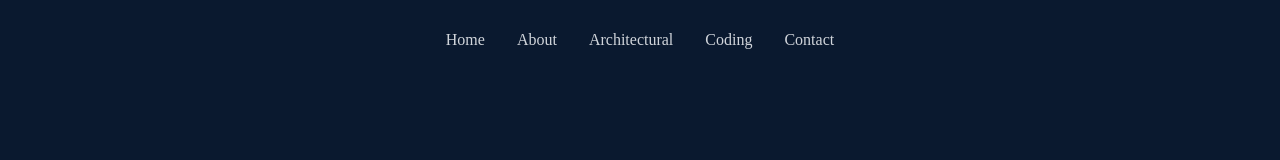
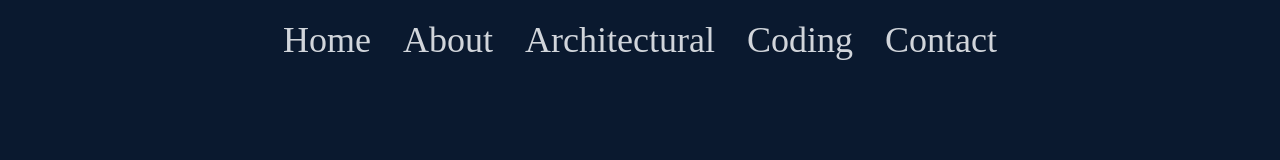
Before and after one commit to Mabsky05/portfolio_react, a React (Create React App) app: page /coding in a window 1280 px wide. Shown: the top 160 px of the page. Built offline with nearby package versions, Linux system fonts and the light colour scheme.

Commit message:
Added framer motion

```diff
--- a/package.json
+++ b/package.json
@@ -7,6 +7,7 @@
     "@testing-library/jest-dom": "^5.16.4",
     "@testing-library/react": "^13.1.1",
     "@testing-library/user-event": "^13.5.0",
+    "framer-motion": "^6.4.2",
     "gh-pages": "^3.2.3",
     "react": "^18.0.0",
     "react-dom": "^18.0.0",
--- a/src/App.js
+++ b/src/App.js
@@ -1,5 +1,6 @@
-import { BrowserRouter as Router, Routes, Route } from 'react-router-dom';
+import { BrowserRouter as Router, Routes, Route, useLocation } from 'react-router-dom';
 
+import AnimatedRoutes from "./components/AnimatedRoutes"
 import Navbar from "./components/Navbar";
 import Home from "./components/Home"
 import About from "./components/About";
@@ -9,18 +10,12 @@ import Contact from "./components/Contact";
 
 
 function App() {
+
   return (
     <Router>
       <Navbar/>
-        <Routes>
-          <Route path="/" element={<Home />}/>
-          <Route path="/about" element={<About />}/>
-          <Route path="/arch" element={<Architectural />}/>
-          <Route path="/coding" element={<Coding />}/>
-          <Route path="/contact" element={<Contact />}/>
-        </Routes>
+      <AnimatedRoutes />
     </Router>
-
   );
 }
 
--- a/src/components/About.js
+++ b/src/components/About.js
@@ -1,8 +1,16 @@
 import React from 'react'
+import {motion} from "framer-motion"
 
 const About = () => {
   return (
-    <div name='about' className='w-full h-screen bg-[#0a192f] text-gray-300'>
+    <motion.div name='about' className='w-full h-screen bg-[#0a192f] text-gray-300'
+
+
+    initial={{x: 300, opacity: 0}}
+    animate={{x: 0, opacity: 1}}
+    transition={{duration: 1}}
+    exit={{x: -300, opacity:0}}
+    >
         <div className='flex flex-col justify-center items-center w-full h-full'>
             <div className='max-w-[1000px] w-full grid grid-cols-2 gap-8'>
                 <div className='sm:text-right pb-8 pl-4'>
@@ -28,7 +36,7 @@ const About = () => {
                 </div>
             </div>
         </div>
-    </div>
+    </motion.div>
   )
 }
 
--- /dev/null
+++ b/src/components/AnimatedRoutes.js
@@ -0,0 +1,30 @@
+import React from 'react'
+import { BrowserRouter as Router, Routes, Route, useLocation } from 'react-router-dom';
+
+import Navbar from "./Navbar";
+import Home from "./Home"
+import About from "./About";
+import Coding from "./Coding";
+import Architectural from "./Architectural";
+import Contact from "./Contact";
+
+import {AnimatePresence} from "framer-motion"
+
+function AnimatedRoutes() {
+    const location = useLocation();
+
+  return (
+    <AnimatePresence>
+      <Routes location={location} key={location.pathname}>
+        {/* <Route element={<Navbar/>}/> */}
+        <Route path="/" element={<Home />}/>
+        <Route path="/about" element={<About />}/>
+        <Route path="/arch" element={<Architectural />}/>
+        <Route path="/coding" element={<Coding />}/>
+        <Route path="/contact" element={<Contact />}/>
+      </Routes>
+    </AnimatePresence>
+  )
+}
+
+export default AnimatedRoutes
--- a/src/components/Architectural.js
+++ b/src/components/Architectural.js
@@ -1,9 +1,13 @@
 import React from 'react'
+import {motion} from 'framer-motion'
 import Logo from '../assets/logo.jpg'
 
 const Architectural = () => {
   return (
-    <div name='work' className='w-full md:h-screen text-gray-300 bg-[#0a192f]'>
+    <motion.div name='work' className='w-full md:h-screen text-gray-300 bg-[#0a192f]'
+    initial={{opacity: 0}}
+    animate={{opacity: 1}}
+    exit={{opacity:0}}>
         <div className='max-w-[1000px] mx-auto p-4 flex flex-col justify-center w-full h-full'>
             <div className='pb-8'>
             <p className='text-4xl font-bold inline border-b-4 text-gray-300 border-pink-600'>Work</p>
@@ -60,12 +64,10 @@ const Architectural = () => {
                                 </button>
                             </a>
                         </div>
-
-
                 </div>
             </div>
         </div>
-    </div>
+    </motion.div>
   )
 }
 
--- a/src/components/Coding.js
+++ b/src/components/Coding.js
@@ -1,9 +1,14 @@
 import React from 'react'
+import {motion} from 'framer-motion'
 // import image_name from '../assets/image_name.jpg'
 
 const Coding = () => {
   return (
-    <div name='skills' className='w-full h-screen bg-[#0a192f] text-gray-300'>
+    <motion.div name='skills' className='w-full h-screen bg-[#0a192f] text-gray-300'
+    initial={{opacity: 0}}
+    animate={{opacity: 1}}
+    exit={{opacity:0}}
+    >
       {/* Container */}
       <div className='max-w-[1000px] mx-auto p-4 flex flex-col justify-center w-full h-full'>
 
@@ -39,7 +44,7 @@ const Coding = () => {
           </div>
         </div>
       </div>
-    </div>
+    </motion.div>
   )
 }
 
--- a/src/components/Contact.js
+++ b/src/components/Contact.js
@@ -1,9 +1,14 @@
 import React from 'react'
 import { Link } from 'react-router'
+import {motion} from 'framer-motion'
 
 const Contact = () => {
   return (
-    <div name='contact' className='w-full h-screen bg-[#0a192f] flex justify-center items-center p-4'>
+    <motion.div name='contact' className='w-full h-screen bg-[#0a192f] flex justify-center items-center p-4'
+    initial={{opacity: 0}}
+    animate={{opacity: 1}}
+    exit={{opacity:0}}
+    >
         <form action="" className='flex flex-col max-w-[600px] w-full'>
             <div className='pb-8'>
                 <p className='text-4xl font-bold inline border-b-4 border-pink-600 text-gray-300'>Contact</p>
@@ -16,7 +21,7 @@ const Contact = () => {
                     px-4 py-3 my-8 mx-auto flex items-center'>Collab</button>
         </form>
 
-    </div>
+    </motion.div>
   )
 }
 
--- a/src/components/Home.js
+++ b/src/components/Home.js
@@ -1,10 +1,16 @@
 import React from 'react'
 import {HiArrowNarrowRight} from 'react-icons/hi'
+import {motion} from 'framer-motion'
 
 // const Home = () =>
 function Home() {
   return (
-    <div name='home' className='w-full h-screen bg-[#0a192f]'>
+    <motion.div name='home' className='w-full h-screen bg-[#0a192f]'
+    initial={{opacity: 0}}
+    animate={{opacity:1}}
+    // animate={{opacity: 1}}
+    exit={{opacity:0}}
+    >
 
         {/* container */}
         <div className='max-w-[1000px] mx-auto px-8 flex flex-col justify-center h-full'>
@@ -22,7 +28,7 @@ function Home() {
             </p>
 
         </div>
-    </div>
+    </motion.div>
   )
 }
 
--- a/src/components/Navbar.js
+++ b/src/components/Navbar.js
@@ -2,6 +2,8 @@ import React, {state, useState} from 'react'
 
 import {FaBars, FaTimes, FaGithub, FaLinkedin} from 'react-icons/fa'
 import {HiOutlineMail} from 'react-icons/hi'
+import {motion} from 'framer-motion'
+
 
 import { Link } from 'react-router'
 import {BsFillPersonLinesFill} from 'react-icons/bs'
@@ -13,11 +15,17 @@ const Navbar = () => {
     const handleClick = () => setNav(!nav)
 
   return (
-    <div className='fixed w-full h-[80px] flex justify-center items-center px-4 bg-[#0a192f]
+    <div
+
+    className='fixed w-full h-[80px] flex justify-center items-center px-4 bg-[#0a192f]
     text-gray-300 '>
         {/* menu */}
-            <ul className='hidden md:flex'>
-                <li><a href="/">Home</a></li>
+            <ul className='hidden md:flex font-expletus text-4xl'>
+                <li><a href="/">
+                    <button className='hover:text-grey-600 hover:opacity-50'>
+                        Home
+                    </button></a>
+                </li>
                 <li><a href="about">About</a></li>
                 <li><a href="arch">Architectural</a></li>
                 <li><a href="coding">Coding</a></li>
@@ -31,11 +39,11 @@ const Navbar = () => {
 
         {/* Mobile Menu */}
             <ul className={!nav ? 'hidden' : 'absolute top-0 left-0 w-full h-screen bg-[#0a192f] flex flex-col justify-center items-center'}>
-                <li classname='py-6 text-4xl'>Home</li>
-                <li classname='py-6 text-4xl'>CV</li>
-                <li classname='py-6 text-4xl'>Architectural</li>
-                <li classname='py-6 text-4xl'>Programming</li>
-                <li classname='py-6 text-4xl'>Contact</li>
+                <li className='py-6 text-4xl'>Home</li>
+                <li className='py-6 text-4xl'>CV</li>
+                <li className='py-6 text-4xl'>Architectural</li>
+                <li className='py-6 text-4xl'>Programming</li>
+                <li className='py-6 text-4xl'>Contact</li>
             </ul>
 
 
--- a/src/index.css
+++ b/src/index.css
@@ -1,18 +1,20 @@
+
 @tailwind base;
+@import url('https://fonts.googleapis.com/css2?family=Racing+Sans+One&display=swap');
+@import url('https://fonts.googleapis.com/css2?family=Expletus+Sans&display=swap');
+
+
+
 @tailwind components;
 @tailwind utilities;
 
-/* @import url('https://fonts.googleapis.com/css2?family=Noto+Sans&family=Poppins:wght@400;500;600;700;800&family=Special+Elite&display=swap'); */
-
-/* @import url("https://fonts.googleapis.com/css2?family=Expletus+Sans&display=swap"); */
 
 
-@import url("https://fonts.googleapis.com/css2?family=Expletus+Sans&family=Merriweather&display=swap");
 
 
 @layer base {
     body {
-        @apply font-[Merriweather];
+        @apply font-['racing'];
     }
     li {
         @apply px-4;
--- a/tailwind.config.js
+++ b/tailwind.config.js
@@ -4,6 +4,10 @@ module.exports = {
   ],
   theme: {
     extend: {},
+    fontFamily: {
+      racing: ['Racing Sans One', 'cursive'],
+      expletus: ['Expletus Sans, cursive']
+    },
   },
   plugins: [],
 }
```
Also changed, not shown: src/index.js (+8 -0 lines), 1 other file (tests, documents, lock files or other folders).
